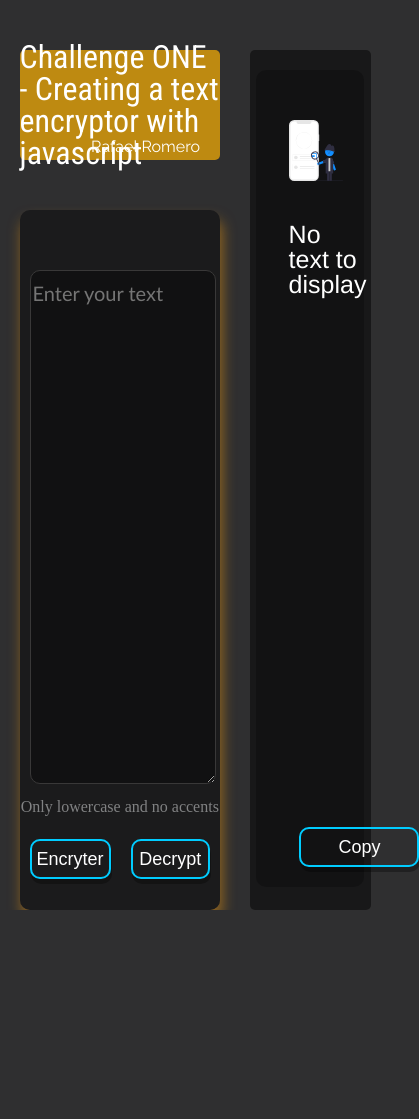
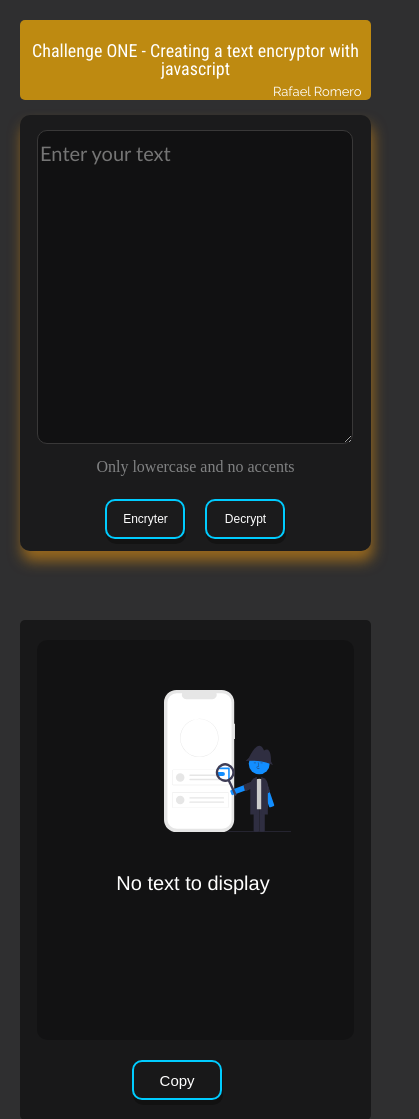
Before and after one commit to Reznov01/Challenge, a plain HTML site: page public/index.html in a window 390 px wide. Shown: the top 1119 px of the page, 419 px wide, since content can reach past the window. Before the commit the page ends 910 px from the top, so only its background shows below. Drawn offline with Linux system fonts and the light colour scheme.

Commit message:
finish mobile

```diff
--- a/public/index.html
+++ b/public/index.html
@@ -13,6 +13,7 @@
     <div class="container">
       <header>
         <div class="title">
+          <img src="../src/img/logo-alura.png" alt="logo alura" />
           <h1>
             <span class="textTitle">Challenge ONE -</span> Creating a text
             encryptor with javascript
--- a/src/css/style.css
+++ b/src/css/style.css
@@ -31,6 +31,7 @@ aside {
   grid-row: 1/4;
 }
 .title {
+  position: relative;
   display: flex;
   justify-content: center;
   align-items: center;
@@ -40,6 +41,11 @@ aside {
   height: 110px;
   border-radius: 5px;
   margin-top: 50px;
+}
+
+.title img {
+  position: absolute;
+  left: 50px;
 }
 
 .title h1 {
@@ -93,7 +99,7 @@ main .divTextArea .userTextArea {
 
 main .divTextArea .containerTextArea .textArea .userTextArea:focus {
   color: rgb(255, 255, 255);
-  border: 1px solid rgb(236, 164, 10);
+  border: 2px solid rgb(236, 164, 10);
   outline: none;
 }
 main .divTextArea .containerButtons {
@@ -211,3 +217,185 @@ aside .textEncrypt {
 aside .textEncrypt h3 {
   margin: 0;
 }
+
+@media screen and (max-width: 991px) {
+  .container {
+    display: grid;
+    grid-template-columns: 1fr;
+    grid-template-rows: minmax(auto, auto) repeat(2, 1fr);
+    grid-gap: 5px;
+    width: 95%;
+  }
+
+  header {
+    grid-column: 1;
+    grid-row: 1/2;
+  }
+  main {
+    grid-column: 1;
+    grid-row: 2/3;
+  }
+  aside {
+    grid-column: 1;
+    grid-row: 3/4;
+  }
+
+  .title {
+    position: relative;
+    display: flex;
+    justify-content: center;
+    align-items: center;
+    background: rgba(220, 157, 11, 0.827);
+    width: 95%;
+    height: 80px;
+    border-radius: 5px;
+    margin-top: 20px;
+    text-align: center;
+  }
+
+  .title img {
+    display: none;
+  }
+
+  .title h1 {
+    color: white;
+    font-size: 18px;
+    font-family: "Roboto Condensed", sans-serif;
+  }
+
+  .title p {
+    color: white;
+    font-family: "Raleway", sans-serif;
+    position: absolute;
+    right: 10px;
+    bottom: 2px;
+    font-size: 13px;
+  }
+
+  /*   Main  */
+
+  main .divTextArea {
+    width: 95%;
+    min-height: 300px;
+    background: rgba(11, 11, 11, 0.522);
+    border-radius: 10px;
+    box-shadow: 2px 10px 14px rgba(238, 152, 14, 0.541);
+    margin-top: 10px;
+  }
+
+  .containerTextArea {
+    display: grid;
+    grid-template-columns: 5% 1fr 7%;
+    padding-top: 5px;
+  }
+  .container .textArea {
+    grid-column: 2/3;
+    width: 100%;
+  }
+  main .divTextArea .userTextArea {
+    margin-top: 10px;
+    width: 100%;
+    height: 300px;
+  }
+
+  main .divTextArea .containerTextArea .textArea .userTextArea:focus {
+    color: rgb(255, 255, 255);
+    border: 2px solid rgb(236, 164, 10);
+    outline: none;
+  }
+  main .divTextArea .containerButtons {
+    width: 100%;
+  }
+
+  .containerButtons .labelText {
+    display: flex;
+    justify-content: center;
+    color: rgb(129, 130, 131);
+    margin: 12px 0;
+  }
+  main .divTextArea .buttons {
+    position: relative;
+    display: flex;
+    justify-content: center;
+    align-items: center;
+    width: 100%;
+    color: wheat;
+  }
+
+  main .divTextArea .buttons:nth-child(1) {
+    margin-top: 5px;
+  }
+
+  main .divTextArea .buttons button {
+    width: 80px;
+    height: 40px;
+    font-size: 12px;
+    border-radius: 10px;
+    text-align: center;
+  }
+
+  /* aside */
+
+  aside {
+    width: 95%;
+    height: 500px;
+    margin-top: -15px;
+    margin-left: 0px;
+    margin-bottom: 40px;
+    display: flex;
+    justify-content: center;
+    background: rgba(10, 10, 10, 0.589);
+    border-radius: 5px;
+  }
+
+  aside .box {
+    position: relative;
+    width: 90%;
+    height: 80%;
+    background: rgba(0, 0, 0, 0.244);
+    border-radius: 10px;
+    margin-top: 20px;
+  }
+  aside .box img {
+    padding-left: 40%;
+    margin-top: 50px;
+    width: 40%;
+  }
+
+  aside .box h3 {
+    color: white;
+    font-family: Helvetica, sans-serif;
+    font-size: 20px;
+    margin-left: 25%;
+    margin-top: 38px;
+  }
+
+  aside .btnCopy {
+    position: absolute;
+    top: 105%;
+    left: 30%;
+    width: 90px;
+    height: 40px;
+    color: white;
+    font-size: 15px;
+  }
+
+  aside .btnCopy:hover {
+    background: rgb(5, 129, 245);
+    transform: scale(1.1);
+    cursor: pointer;
+  }
+
+  aside .btnCopy:active {
+    transform: translateY(10px);
+  }
+
+  aside .textEncrypt {
+    width: 96%;
+    margin: 20px 10px;
+  }
+
+  aside .textEncrypt h3 {
+    margin: 0;
+  }
+}
--- a/src/js/encrypter.js
+++ b/src/js/encrypter.js
@@ -16,11 +16,11 @@ const toggleAside = (text) => {
 btnEncrypt.onclick = () => {
   let userText = textArea.value;
   let encrypt = userText
-    .replace("e", "enter")
-    .replace("i", "imes")
-    .replace("a", "ai")
-    .replace("o", "ober")
-    .replace("u", "ufat");
+    .replaceAll("e", "enter")
+    .replaceAll("i", "imes")
+    .replaceAll("a", "ai")
+    .replaceAll("o", "ober")
+    .replaceAll("u", "ufat");
 
   if (userText != "") {
     toggleAside(encrypt);
@@ -32,11 +32,11 @@ btnEncrypt.onclick = () => {
 btnDecrypt.onclick = () => {
   let asideText = textArea.value;
   let decriptText = asideText
-    .replace("enter", "e")
-    .replace("imes", "i")
-    .replace("ai", "a")
-    .replace("ober", "o")
-    .replace("ufat", "u");
+    .replaceAll("enter", "e")
+    .replaceAll("imes", "i")
+    .replaceAll("ai", "a")
+    .replaceAll("ober", "o")
+    .replaceAll("ufat", "u");
 
   textArea.value = decriptText;
   toggleAside(decriptText);
```
Also changed, not shown: src/img/logo-alura.png (added).
